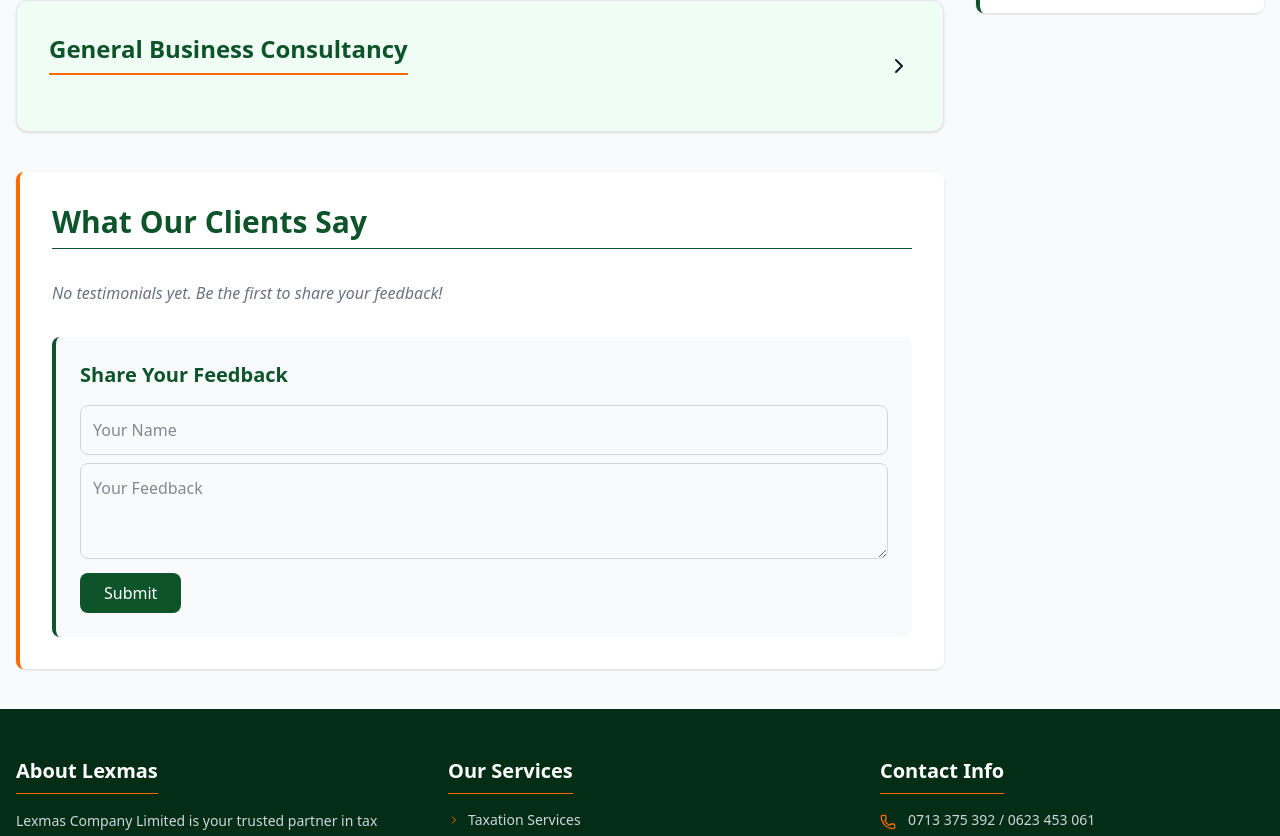
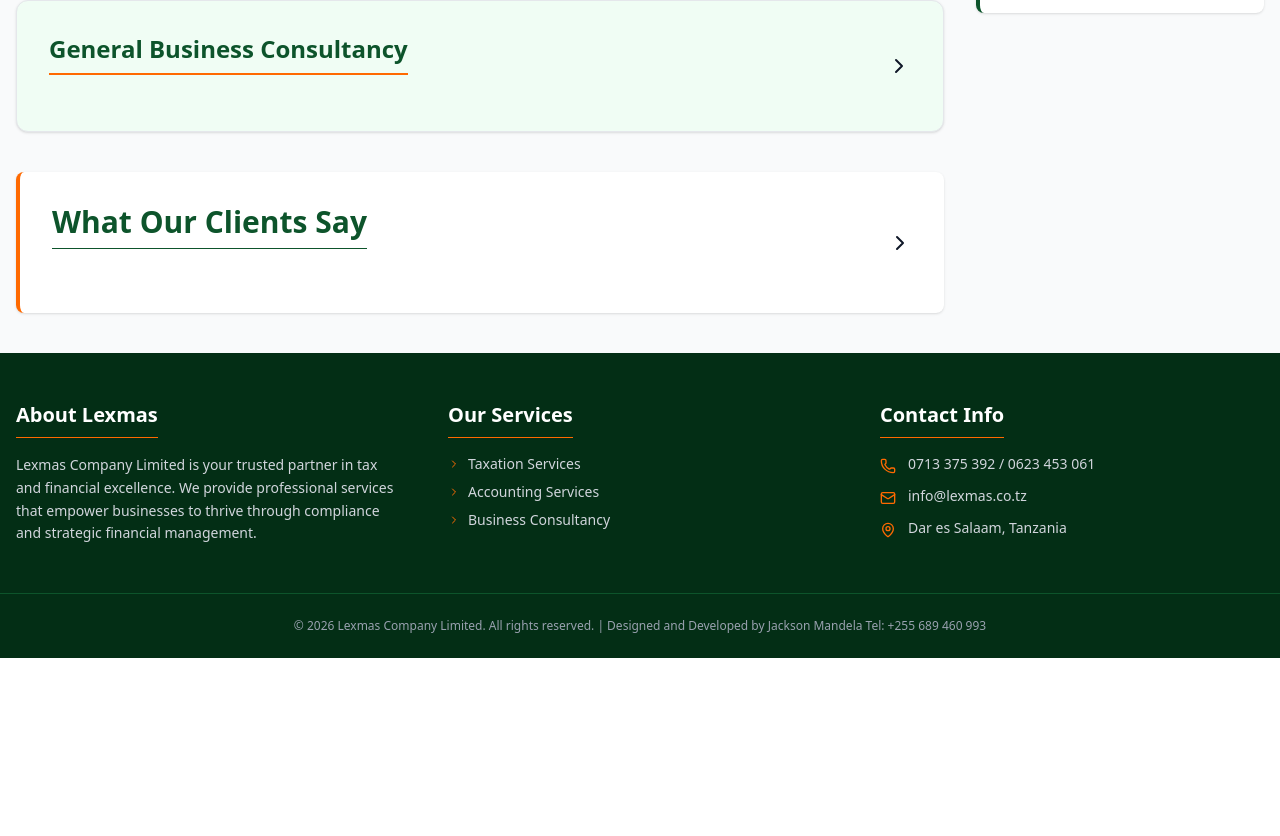
Before and after one commit to jcksnmandela/lexmas, a React (Vite) app: page / in a window 1280 px wide. Shown: the part 1212-2048 px from the top of the page. After the commit the page ends 1870 px from the top, so only its background shows below. Built offline with nearby package versions, Linux system fonts and the light colour scheme.

Commit message:
feat: Add more icons and expand testimonial UI
Introduces new icons to support additional service offerings and enhances the testimonials section for a more dynamic display. Includes state for testimonial expansion and updates the rendering logic to accommodate potential future expansions.

```diff
--- a/src/HomePage.tsx
+++ b/src/HomePage.tsx
@@ -1,5 +1,5 @@
 import React, { useState, FormEvent, useEffect } from 'react';
-import { Phone, CheckCircle, Mail, MapPin, Facebook, Twitter, Linkedin, Instagram, Search, ChevronRight, ArrowUp } from 'lucide-react';
+import { Phone, CheckCircle, Mail, MapPin, Facebook, Twitter, Linkedin, Instagram, Search, ChevronRight, ArrowUp, Briefcase, FileText, Calculator, TrendingUp, User, Shield } from 'lucide-react';
 import { Link } from 'react-router-dom';
 
 export default function HomePage() {
@@ -38,6 +38,7 @@
     setTestimonials([...testimonials, testimonial]);
   };
   const [filterCategory, setFilterCategory] = useState('All');
+  const [isTestimonialsExpanded, setIsTestimonialsExpanded] = useState(false);
   const [showBackToTop, setShowBackToTop] = useState(false);
 
   useEffect(() => {
@@ -232,7 +233,12 @@
             </section>
 
             <section id="testimonials-section" className="bg-white p-8 rounded-lg shadow-sm border-l-4 border-orange-500">
+              <div className="flex justify-between items-center cursor-pointer" onClick={() => setIsTestimonialsExpanded(!isTestimonialsExpanded)}>
                 <h2 className="text-3xl font-bold text-green-900 mb-8 border-b pb-2">What Our Clients Say</h2>
+                <ChevronRight className={`transition-transform ${isTestimonialsExpanded ? 'rotate-90' : ''}`} />
+              </div>
+              {isTestimonialsExpanded && (
+                <>
                   <div className="grid md:grid-cols-2 gap-8 mb-8">
                     {testimonials.length > 0 ? (
                       testimonials.map((t, i) => <TestimonialItem key={i} name={t.name} feedback={t.feedback} />)
@@ -241,6 +247,8 @@
                     )}
                   </div>
                   <TestimonialForm onAdd={handleAddTestimonial} />
+                </>
+              )}
             </section>
           </div>
 
@@ -328,9 +336,12 @@
 function ServiceBlock({ title, services, bgColor, link }: { title: string; services: string[]; bgColor: string, link: string }) {
   const [isExpanded, setIsExpanded] = useState(false);
   const getIcon = (service: string) => {
-    if (service.toLowerCase().includes('tax')) return <CheckCircle className="w-5 h-5 text-orange-500 flex-shrink-0 mt-0.5" />;
-    if (service.toLowerCase().includes('audit') || service.toLowerCase().includes('account')) return <CheckCircle className="w-5 h-5 text-orange-500 flex-shrink-0 mt-0.5" />;
-    return <CheckCircle className="w-5 h-5 text-orange-500 flex-shrink-0 mt-0.5" />;
+    const s = service.toLowerCase();
+    if (s.includes('tax')) return <Shield className="w-5 h-5 text-orange-500 flex-shrink-0 mt-0.5" />;
+    if (s.includes('audit') || s.includes('account') || s.includes('financial')) return <Calculator className="w-5 h-5 text-orange-500 flex-shrink-0 mt-0.5" />;
+    if (s.includes('consult') || s.includes('business') || s.includes('plan')) return <Briefcase className="w-5 h-5 text-orange-500 flex-shrink-0 mt-0.5" />;
+    if (s.includes('payroll') || s.includes('hr')) return <User className="w-5 h-5 text-orange-500 flex-shrink-0 mt-0.5" />;
+    return <FileText className="w-5 h-5 text-orange-500 flex-shrink-0 mt-0.5" />;
   };
   return (
     <div className={`${bgColor} p-8 rounded-xl shadow-sm border border-gray-200 transition-all hover:shadow-lg hover:scale-[1.01]`}>
```
Lines whose indentation alone changed are shown as unchanged.
